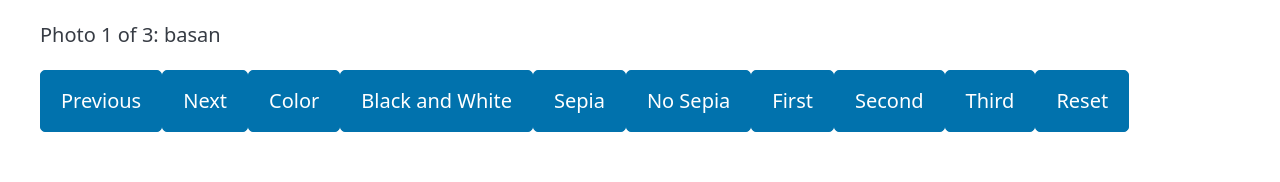
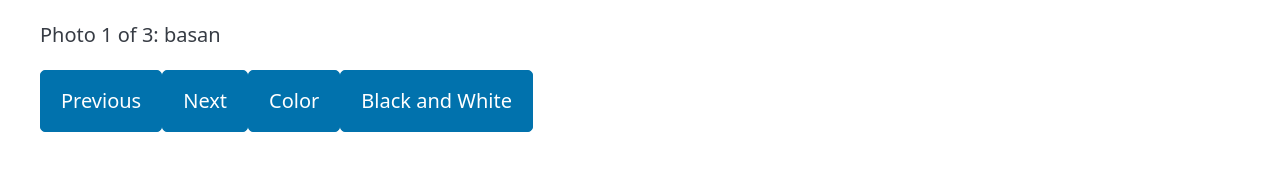
Before and after one commit to FrankCastle-Arch/portfolio, a React (Vite) app: page / in a window 1280 px wide. Shown: the part 365-547 px from the top of the page. Built offline with nearby package versions, Linux system fonts and the light colour scheme.

Commit message:
make the controls mine

```diff
--- a/src/Hero.jsx
+++ b/src/Hero.jsx
@@ -1,6 +1,8 @@
 import { useState } from 'react'
 import heroPhoto from './heroPhoto.js'
 import './hero.css'
+import PhotoControls from './PhotoControls.jsx'
+
 
 
   const photos = [
@@ -75,16 +77,13 @@ function Hero() {
       </div>
       <p>{caption}</p>
       <p>
-        <button onClick={previousPhoto}>Previous</button>
-        <button onClick={nextPhoto}>Next</button>
-        <button onClick={showColor}>Color</button>
-        <button onClick={showBlackAndWhite}>Black and White</button>
-        <button onClick={addSepia}>Sepia</button>
-        <button onClick={removeSepia}>No Sepia</button>
-        <button onClick={showFirst}>First</button>
-        <button onClick={showSecond}>Second</button>
-        <button onClick={showThird}>Third</button>
-        <button onClick={resetHero}>Reset</button>
+        <PhotoControls
+          onNext={nextPhoto}
+          onPrevious={previousPhoto}
+          onColor={showColor}
+          onBlackAndWhite={showBlackAndWhite}
+        />
+
       </p>
     </div>
   )
--- /dev/null
+++ b/src/PhotoControls.jsx
@@ -0,0 +1,12 @@
+function PhotoControls({ onNext, onPrevious, onColor, onBlackAndWhite }) {
+  return (
+    <p>
+      <button onClick={onPrevious}>Previous</button>
+      <button onClick={onNext}>Next</button>
+      <button onClick={onColor}>Color</button>
+      <button onClick={onBlackAndWhite}>Black and White</button>
+    </p>
+  )
+}
+
+export default PhotoControls
```
Also changed, not shown: 1 other file (tests, documents, lock files or other folders).
